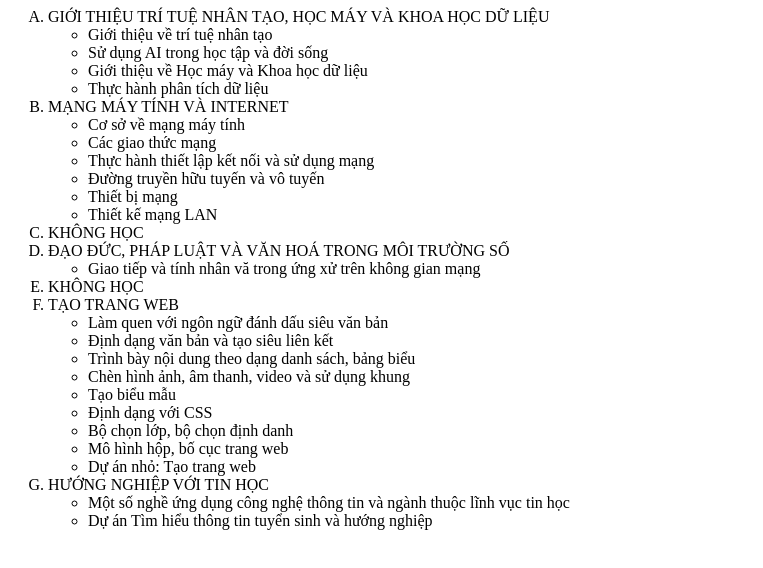
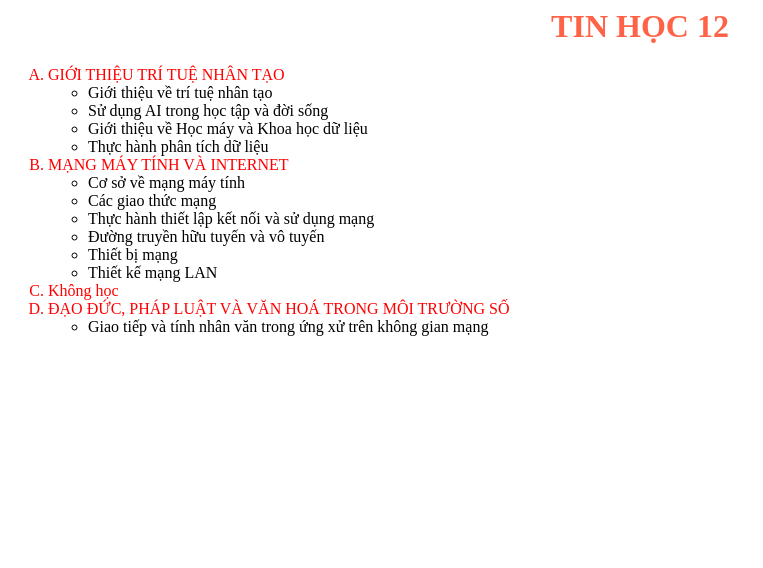
Before and after one commit to thuynhilt193-creator/tnhi_, a plain HTML site: page contents/tinhoc12.html in a window 1280 px wide. Shown: the whole page, without its empty margins (0-763 px from the left). Drawn offline with Linux system fonts and the light colour scheme.

Commit message:
Update tinhoc12.html

```diff
--- a/contents/tinhoc12.html
+++ b/contents/tinhoc12.html
@@ -1,74 +1,60 @@
+<DOCTYPE html>
 <html>
 <head>
-
+      <meta charset="utf-8">
+      <style>
+            h2 { color: crimson; }
+            h1 { color: red; text-align: center;}
+            td { padding: 20}
+      </style>
  </head>
  <body>
+   <h1 style ="color : tomato; text-align: center; " >
+TIN HỌC 12 </h1>
+      <tr>
+        <td width=30% style="text-align: center; vertical-align: top;">
+        </td>
+      </tr>
+<ol type="A">
+      <li style="color: red;">GIỚI THIỆU TRÍ TUỆ NHÂN TẠO</li>
+         <ul>
+           <li> Giới thiệu về trí tuệ nhân tạo</li>
+           <li>Sử dụng AI trong học tập và đời sống</li>
+           <li>Giới thiệu về Học máy và Khoa học dữ liệu</li>
+           <li>Thực hành phân tích dữ liệu</li>
 
-    <ol type = "A">
-      <li> GIỚI THIỆU TRÍ TUỆ NHÂN TẠO, HỌC MÁY VÀ KHOA HỌC DỮ LIỆU
-        <ul >
-          <li> Giới thiệu về trí tuệ nhân tạo </li>
-          <li> Sử dụng AI trong học tập và đời sống </li>
-          <li> Giới thiệu về Học máy và Khoa học dữ liệu </li>
-          <li> Thực hành phân tích dữ liệu </li>
          </ul>
-      </li>
 
 
-      <li> MẠNG MÁY TÍNH VÀ INTERNET
+
+      <li style="color: red;">MẠNG MÁY TÍNH VÀ INTERNET </li>
        <ul>
-          <li> Cơ sở về mạng máy tính </li>
-          <li> Các giao thức mạng </li>
-          <li> Thực hành thiết lập kết nối và sử dụng mạng </li>
-          <li> Đường truyền hữu tuyến và vô tuyến </li>
-          <li> Thiết bị mạng </li>
+         <li> Cơ sở về mạng máy tính</li>
+         <li> Các giao thức mạng</li>
+         <li> Thực hành thiết lập kết nối và sử dụng mạng</li>
+         <li> Đường truyền hữu tuyến và vô tuyến</li>
+         <li> Thiết bị mạng</li>
          <li> Thiết kế mạng LAN </li>
        </ul>
-    </li>
 
 
-       <li> KHÔNG HỌC
+
+      <li style="color: red;"> Không học</li>
+
+      <li style="color: red;">  ĐẠO ĐỨC, PHÁP LUẬT VÀ VĂN HOÁ TRONG MÔI TRƯỜNG SỐ</li>
        <ul>
+             <li> Giao tiếp và tính nhân văn trong ứng xử trên không gian mạng</li>
        </ul>
-            </li>
 
 
-       <li> ĐẠO ĐỨC, PHÁP LUẬT VÀ VĂN HOÁ TRONG MÔI TRƯỜNG SỐ
-                <ul>
-           <li> Giao tiếp và tính nhân vă trong ứng xử trên không gian mạng </li>
-                </ul>
-              </li>
 
 
-       <li> KHÔNG HỌC
-         <ul>
-         </ul>
-           </li>
 
 
-       <li> TẠO TRANG WEB
-         <ul >
-          <li> Làm quen với ngôn ngữ đánh dấu siêu văn bản </li>
-          <li> Định dạng văn bản và tạo siêu liên kết </l>
-          <li> Trình bày nội dung theo dạng danh sách, bảng biểu </li>
-          <li> Chèn hình ảnh, âm thanh, video và sử dụng khung </l>
-          <li> Tạo biểu mẫu </li>
-          <li> Định dạng với CSS </li>
-          <li> Bộ chọn lớp, bộ chọn định danh </li>
-          <li> Mô hình hộp, bố cục trang web </li>
-          <li> Dự án nhỏ: Tạo trang web </li>
-         </ul>
-       </li>
 
 
-        <li> HƯỚNG NGHIỆP VỚI TIN HỌC
-                 <ul>
-           <li> Một số nghề ứng dụng công nghệ thông tin và ngành thuộc lĩnh vục tin học </li>
-           <li> Dự án Tìm hiểu thông tin tuyển sinh và hướng nghiệp </li>
-                 </ul>
-               </li>
+
 </ol>
 
 </body>
-  </head>
 </html>
```
Lines whose indentation alone changed are shown as unchanged.
